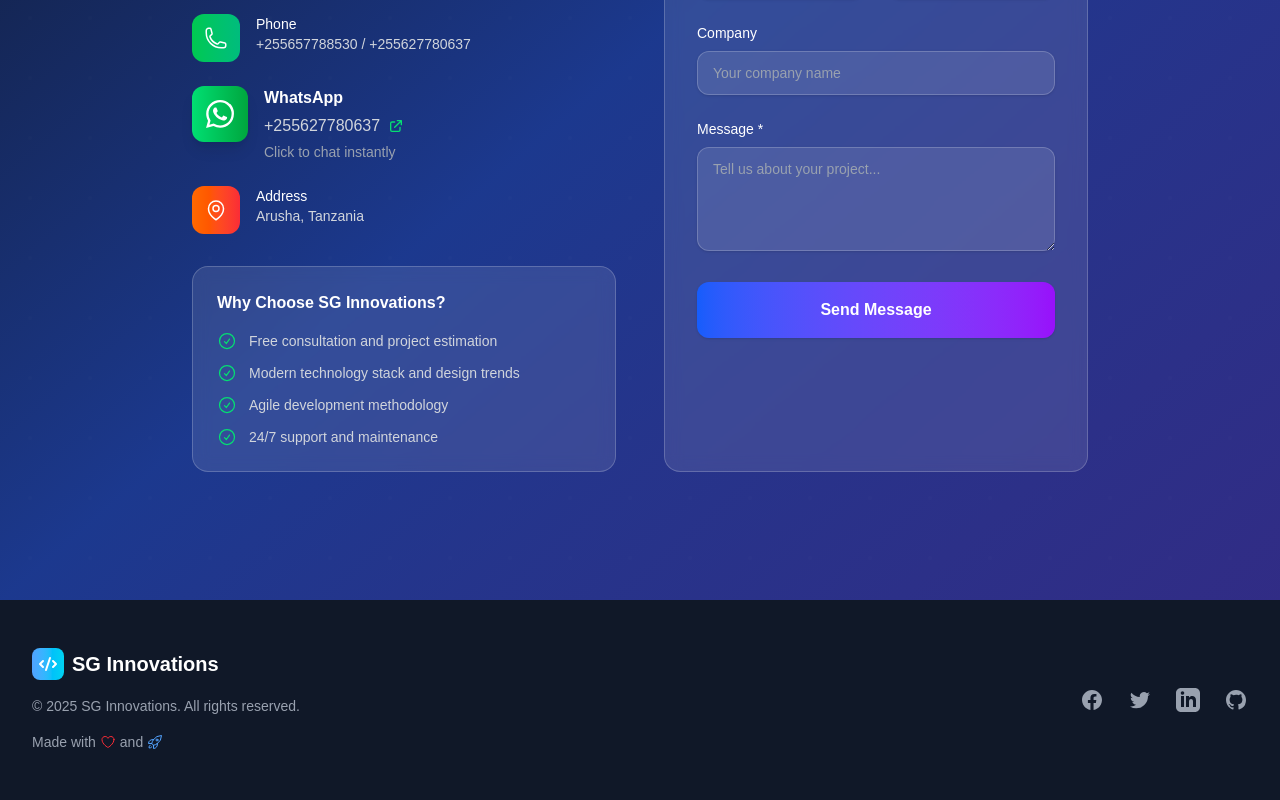
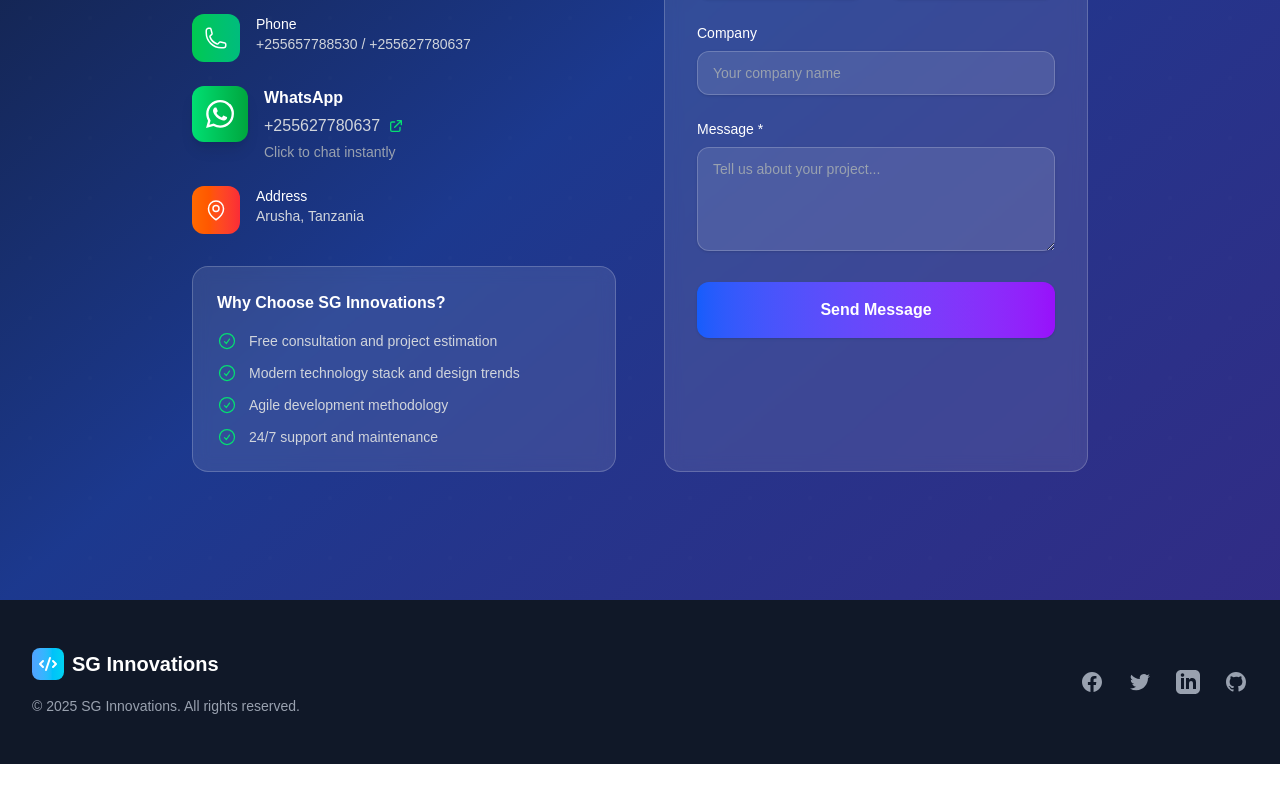
Before and after one commit to GraceMchomvu/sg-innovations, a Next.js app: page / in a window 1280 px wide. Shown: the part 3866-4666 px from the top of the page. After the commit the page ends 4630 px from the top, so only its background shows below. Built offline with nearby package versions, Linux system fonts and the light colour scheme.

Commit message:
Remove 'Made with love' text and icons from footer

```diff
--- a/src/components/Footer.tsx
+++ b/src/components/Footer.tsx
@@ -1,10 +1,6 @@
 'use client';
 
 import { motion } from 'framer-motion';
-import {
-  HeartIcon,
-  RocketLaunchIcon
-} from '@heroicons/react/24/outline';
 
 export default function Footer() {
   const currentYear = new Date().getFullYear();
@@ -57,12 +53,6 @@ export default function Footer() {
             <p className="text-sm text-gray-400 text-center md:text-left">
               © {currentYear} SG Innovations. All rights reserved.
             </p>
-            <div className="flex items-center justify-center md:justify-start space-x-1 text-xs sm:text-sm text-gray-400">
-              <span>Made with</span>
-              <HeartIcon className="h-4 w-4 text-red-500" />
-              <span>and</span>
-              <RocketLaunchIcon className="h-4 w-4 text-blue-400" />
-            </div>
           </motion.div>
         </div>
       </div>
```
